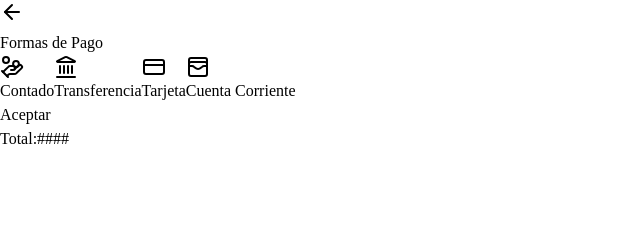
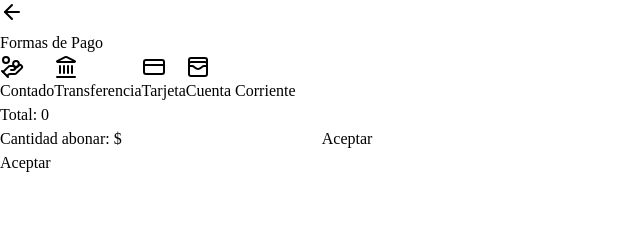
Before and after one commit to breightend/Mykonos-os, a React (Vite) app in the folder src/renderer/: page /formaPago in a window 1280 px wide. Shown: the top 225 px of the page, without its empty margins (0-640 px from the left). Built offline with nearby package versions, Linux system fonts and the light colour scheme.

Commit message:
sigo desarrollando la parte de ventas

```diff
--- a/src/renderer/src/components/formasPago.jsx
+++ b/src/renderer/src/components/formasPago.jsx
@@ -9,6 +9,24 @@ export default function FormasPago() {
   const [clienteCuentaCorriente, setClienteCuentaCorriente] = useState(null)
   const [mostrarModalCliente, setMostrarModalCliente] = useState(false)
   const [total, setTotal] = useState(0)
+  const [descuento, setDescuento] = useState(0)
+  const [cantidadAbonar, setCantidadAbonar] = useState(0)
+  const [monstrarDetalle, setMostrarDetalle] = useState(false)
+
+  const handleDescuento = (e) => {
+    const valor = e.target.value
+    setCantidadAbonar(valor)
+    setDescuento(valor - total)
+    setMostrarDetalle(true)
+  }
+  const [paymentAmounts, setPaymentAmounts] = useState({});
+
+  const handlePaymentAmountChange = (methodId, amount) => {
+    setPaymentAmounts(prev => ({
+      ...prev,
+      [methodId]: amount ? parseFloat(amount) : 0
+    }));
+  };
 
   const metodos = [
     { id: 'contado', label: 'Contado', icon: <HandCoins className="text-primary h-10 w-10" /> },
@@ -24,9 +42,9 @@ export default function FormasPago() {
       icon: <WalletCards className="text-primary h-10 w-10" />
     }
   ]
-/*   const calcularTotal(cantidadAbonar) = {
+  /*   const calcularTotal(cantidadAbonar) = {
 
-  }  */
+    }  */
   const toggleMetodo = (id) => {
     setMetodosSeleccionados((prev) => {
       const updated = prev.includes(id) ? prev.filter((m) => m !== id) : [...prev, id]
@@ -98,23 +116,7 @@ export default function FormasPago() {
         </p>
       )}
 
-      <div className="flex justify-end">
-        <button
-          type="submit"
-          disabled={
-            metodosSeleccionados.length === 0 ||
-            (metodosSeleccionados.includes('cuenta_corriente') && !clienteCuentaCorriente)
-          }
-          className={`rounded-xl px-6 py-3 font-semibold shadow-md transition ${metodosSeleccionados.length > 0 &&
-            (!metodosSeleccionados.includes('cuenta_corriente') || clienteCuentaCorriente)
-            ? 'bg-green-600 text-white hover:bg-green-700'
-            : 'bg-base-300 cursor-not-allowed text-gray-500'
-            } `}
-          onClick={handleSubmit}
-        >
-          Aceptar
-        </button>
-      </div>
+
 
       {/* Modal Cliente Cuenta Corriente */}
       {mostrarModalCliente && (
@@ -127,18 +129,68 @@ export default function FormasPago() {
           }}
         />
       )}
-      {/* Detalles de forma de pago */}
+      {/* Detalles de forma de pago, aca va a depender de la forma que es lo que paso */}
       <div>
-        <h2 className='text-2xl font-bold'>Total:#### </h2>
-{/*         {metodosSeleccionados.map((metodo) => (
-          metodo === 'contado' ? (
-            <div>
-              <label htmlFor="" className=''>Cantidad a abonar</label>
-              <input type="number" className='input ' />
-              <label htmlFor="">Cantidad de descuento: </label>
-            </div>
-          ) )
-          } */}
+        <h2 className='text-2xl font-bold items-center'>Total: {total} </h2>
+        <div className='space-x-2'>
+          <div className='space-x-2'>
+            {metodosSeleccionados.length > 1 ? (
+              // Multiple payment methods case
+              <div className="space-y-4">
+                {metodosSeleccionados.map((metodo, index) => (
+                  <div key={metodo.id} className="flex items-center space-x-2">
+                    <label>{metodo.label}: $</label>
+                    <input
+                      type="number"
+                      className='input w-2/12'
+                      value={paymentAmounts[metodo.id] || ''}
+                      onChange={(e) => handlePaymentAmountChange(metodo.id, e.target.value)}
+                    />
+                  </div>
+                ))}
+                <button onClick={handleDescuento} type='button' className='btn btn-primary'>
+                  Aceptar
+                </button>
+                {monstrarDetalle && (
+                  <div>
+                    <span>Descuento: {descuento}</span>
+                  </div>
+                )}
+              </div>
+            ) : (
+              // Single payment method case
+              <div className="flex items-center space-x-2">
+                <label>Cantidad abonar: $</label>
+                <input type="number" className='input w-2/12' />
+                <button onClick={handleDescuento} type='button' className='btn btn-primary'>
+                  Aceptar
+                </button>
+                {monstrarDetalle && (
+                  <div>
+                    <span>Descuento: {descuento}</span>
+                  </div>
+                )}
+              </div>
+            )}
+          </div>
+        </div>
+      </div>
+      <div className="flex justify-end">
+        <button
+          type="submit"
+          disabled={
+            metodosSeleccionados.length === 0 ||
+            (metodosSeleccionados.includes('cuenta_corriente') && !clienteCuentaCorriente) || monstrarDetalle
+          }
+          className={`rounded-xl px-6 py-3 font-semibold shadow-md transition ${metodosSeleccionados.length > 0 &&
+            (!metodosSeleccionados.includes('cuenta_corriente') || clienteCuentaCorriente)
+            ? 'bg-green-600 text-white hover:bg-green-700'
+            : 'bg-base-300 cursor-not-allowed text-gray-500'
+            } `}
+          onClick={handleSubmit}
+        >
+          Aceptar
+        </button>
       </div>
     </div>
   )
```
